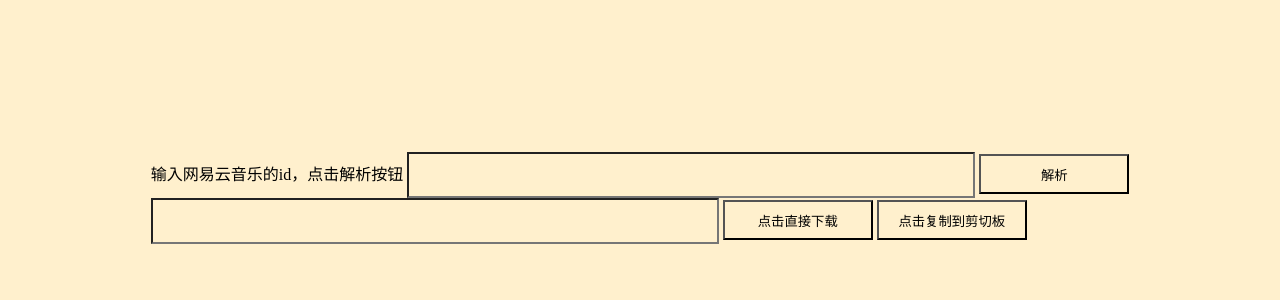
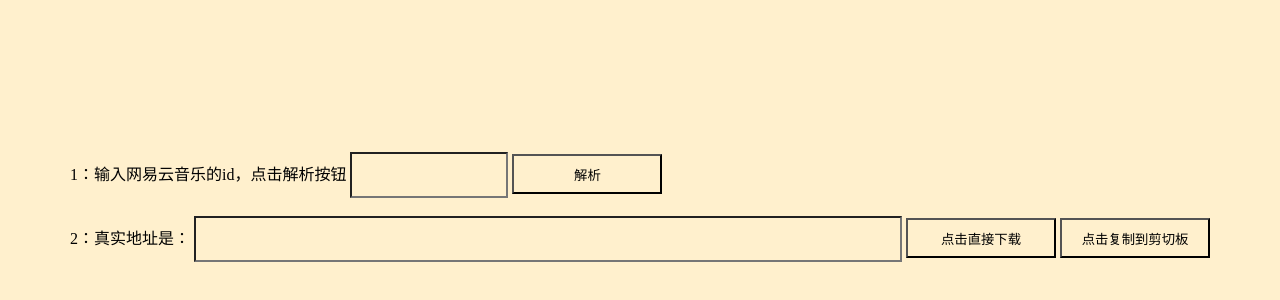
Before and after one commit to liurenjie520/wy, a plain HTML site: page d/index.html in a window 1280 px wide. Shown: the part 202-502 px from the top of the page. Drawn offline with Linux system fonts and the light colour scheme; files that its build step writes are made by us from their sources.

Commit message:
Update index.html

```diff
--- a/d/index.html
+++ b/d/index.html
@@ -10,9 +10,10 @@
 
 	<body style="background-color:#FFF0CD;">
 		<form name="form1" method="post" action="">
-			<label>
-				输入网易云音乐的id，点击解析按钮
-    <input type="text" name="textfield" id="textfield" style="width:560px;height:40px;background-color:#FFF0CD">
+			<label>  <br />
+
+				1：输入网易云音乐的id，点击解析按钮
+    <input type="text" name="textfield" id="textfield" style="width:150px;height:40px;background-color:#FFF0CD">
     <input type="button" style="width:150px;height:40px;background-color:#FFF0CD" name="button2" id="button2" value="解析" onclick="javascript: void var2pass();">
 
 
@@ -27,9 +28,9 @@
 			<label>
 
 
-
-    <input type="text" id="createurl2" style="width:560px;height:40px;background-color:#FFF0CD"/>
-
+  <br />
+2：真实地址是：
+    <input type="text" id="createurl2" style="width:700px;height:40px;background-color:#FFF0CD"/>
 
  <input type="button" name="button5" style="width:150px;height:40px;background-color:#FFF0CD" id="button5" value="点击直接下载" onclick="javascript: void xiazai();">
 <input type="button" name="button5" style="width:150px;height:40px;background-color:#FFF0CD" id="button5" value="点击复制到剪切板" onclick="javascript: void copy();">
```
